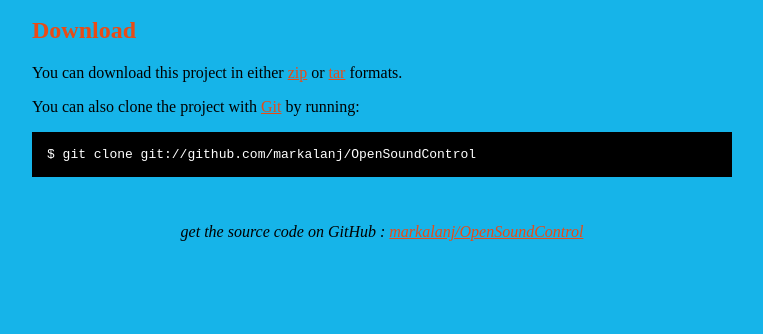
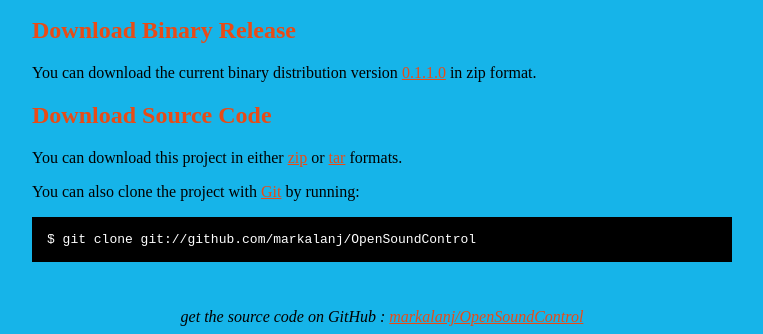
Before and after one commit to hackerjones/opensoundcontrol, a plain HTML site: page index.html in a window 1280 px wide. Shown: the part 1261-1595 px from the top of the page, without its empty margins (258-1021 px from the left). Before the commit the page ends 1510 px from the top, so only its background shows below. Drawn offline with Linux system fonts and the light colour scheme.

Commit message:
Added binary release download link

```diff
--- a/index.html
+++ b/index.html
@@ -147,7 +147,12 @@
             height="1">
         </form>
         <h2>
-            Download</h2>
+            Download Binary Release</h2>
+        <p>
+            You can download the current binary distribution version <a href="http://github.com/downloads/markalanj/OpenSoundControl/OpenSoundControl-0.1.1.0.zip">0.1.1.0</a>
+            in zip format.</p>
+        <h2>
+            Download Source Code</h2>
         <p>
             You can download this project in either <a href="http://github.com/markalanj/OpenSoundControl/zipball/master">
                 zip</a> or <a href="http://github.com/markalanj/OpenSoundControl/tarball/master">tar</a>
```
